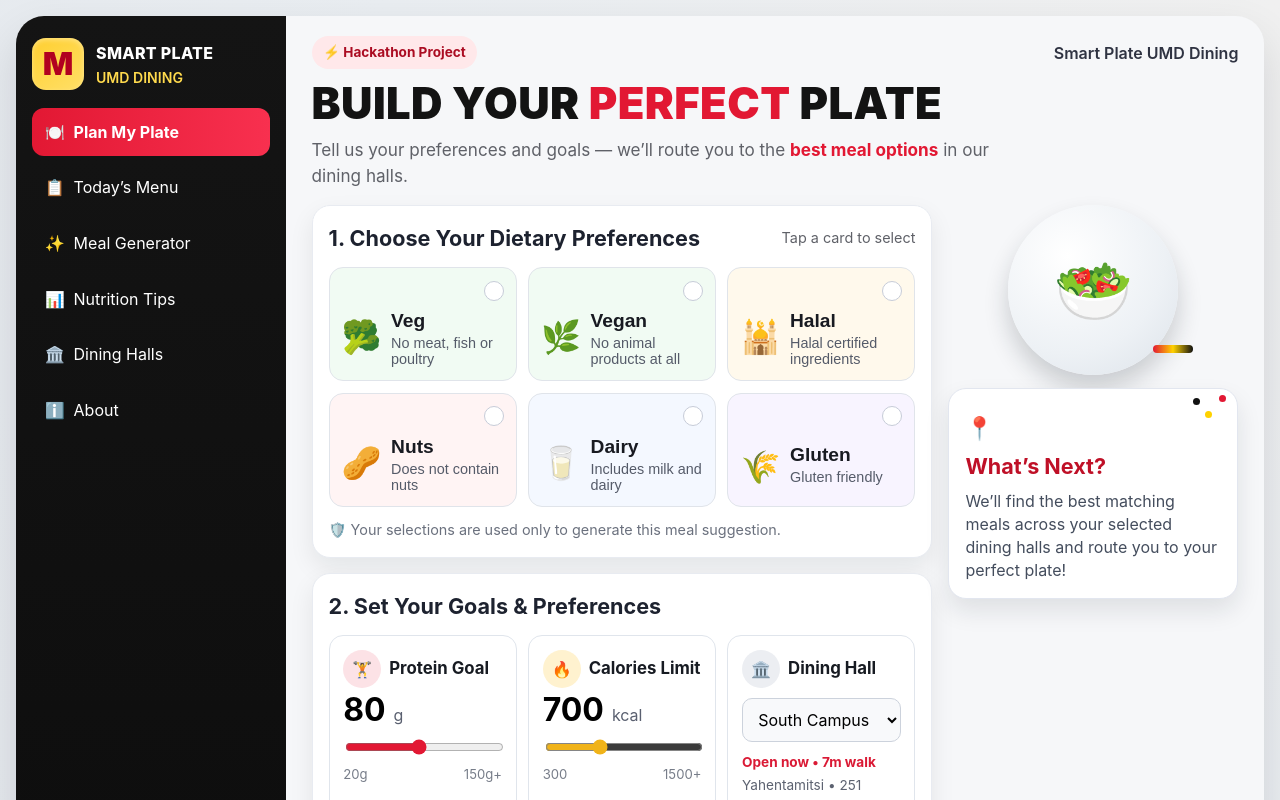
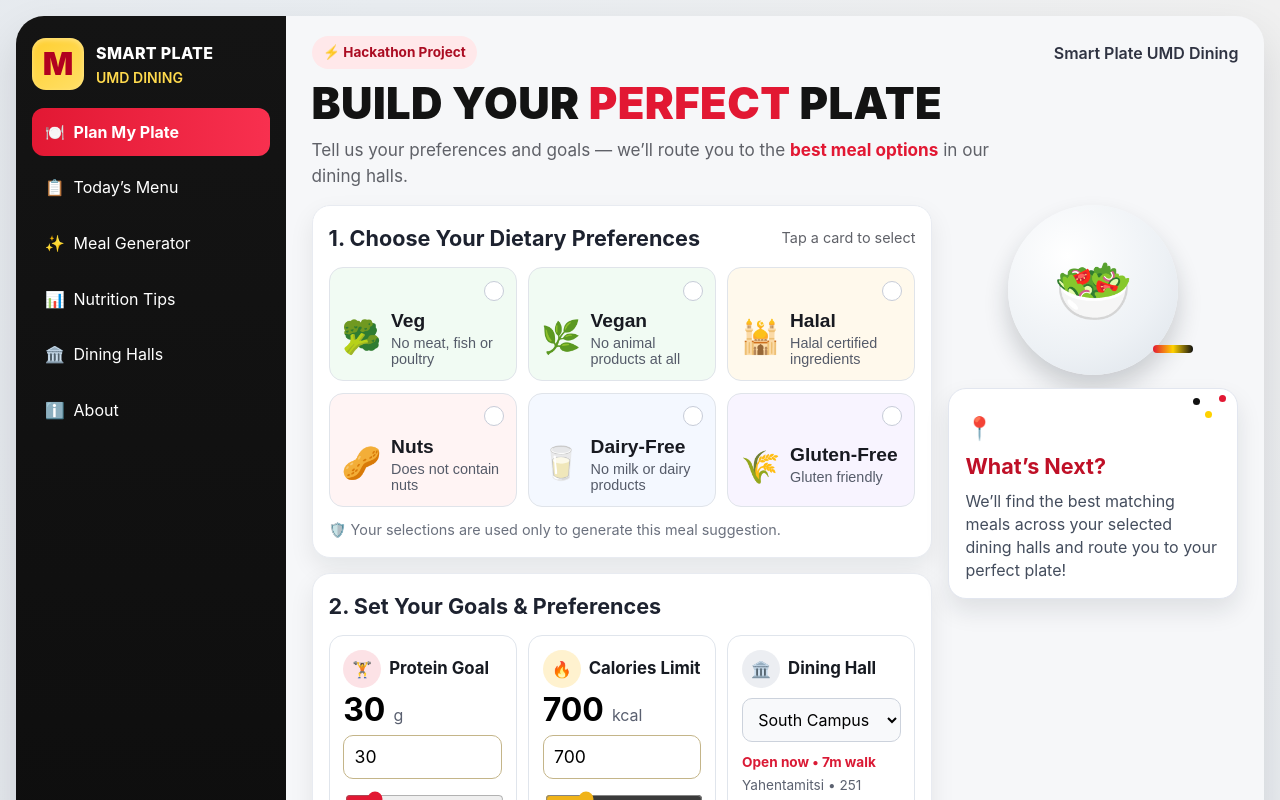
Before and after one commit to scsitara/bootcamp-hackathon, a React (Vite) app in the folder frontend/: page / in a window 1280 px wide. Shown: the top 800 px of the page. Built offline with nearby package versions, Linux system fonts and the light colour scheme.

Commit message:
Add form state management for user preferences

```diff
--- a/frontend/src/pages/SmartPlateInputPage.css
+++ b/frontend/src/pages/SmartPlateInputPage.css
@@ -461,13 +461,32 @@
   gap: 0.55rem;
 }
 
-.sp-error {
+/* Validation error shown below the form when fields are incomplete */
+.form-error {
   margin: 0;
   padding: 0.6rem 0.75rem;
   border-radius: 10px;
   border: 1px solid #ffccd3;
   background: #fff2f4;
   color: #9f1024;
+  font-weight: 600;
+}
+
+/* Small number input paired with the range slider */
+.sp-number-input {
+  width: 100%;
+  border: 1px solid #c4b589;
+  border-radius: 10px;
+  padding: 0.5rem 0.65rem;
+  font: inherit;
+  font-size: 1.1rem;
+  background: #ffffff;
+  margin-top: 0.5rem;
+}
+
+.sp-number-input:focus {
+  outline: 2px solid #e21833;
+  border-color: #e21833;
 }
 
 .sp-cta-btn {
--- a/frontend/src/pages/SmartPlateInputPage.jsx
+++ b/frontend/src/pages/SmartPlateInputPage.jsx
@@ -1,11 +1,9 @@
 import { useState } from 'react'
-import { useNavigate } from 'react-router-dom'
-import axios from 'axios'
 import './SmartPlateInputPage.css'
 
 const dietaryPreferenceCards = [
   {
-    key: 'veg',
+    key: 'vegetarian',
     title: 'Veg',
     description: 'No meat, fish or poultry',
     icon: '🥦',
@@ -26,22 +24,22 @@ const dietaryPreferenceCards = [
     tone: 'gold',
   },
   {
-    key: 'nut-free',
+    key: 'nutAllergy',
     title: 'Nuts',
     description: 'Does not contain nuts',
     icon: '🥜',
     tone: 'rose',
   },
   {
-    key: 'dairy',
-    title: 'Dairy',
-    description: 'Includes milk and dairy',
+    key: 'dairyFree',
+    title: 'Dairy-Free',
+    description: 'No milk or dairy products',
     icon: '🥛',
     tone: 'blue',
   },
   {
-    key: 'gluten',
-    title: 'Gluten',
+    key: 'glutenFree',
+    title: 'Gluten-Free',
     description: 'Gluten friendly',
     icon: '🌾',
     tone: 'lavender',
@@ -58,49 +56,80 @@ const sidebarNavItems = [
 ]
 
 function SmartPlateInputPage() {
-  const navigate = useNavigate()
+  // --- Commit 2: State management ---
+  const [restrictions, setRestrictions] = useState([])          // array of active dietary restriction keys
+  const [proteinTarget, setProteinTarget] = useState(30)        // protein goal in grams
+  const [caloriesLimit, setCaloriesLimit] = useState(700)       // calorie limit in kcal
+  const [diningHall, setDiningHall] = useState('South Campus Dining Hall') // selected dining hall
+  const [error, setError] = useState('')                        // validation error message
 
-  // Required state for the hackathon input flow.
-  const [restrictions, setRestrictions] = useState([])
-  const [proteinTarget, setProteinTarget] = useState(80)
-  const [caloriesLimit, setCaloriesLimit] = useState(700)
-  const [diningHall, setDiningHall] = useState('South Campus Dining Hall')
-  const [loading, setLoading] = useState(false)
-  const [error, setError] = useState('')
-
-  const toggleRestriction = (restrictionKey) => {
+  // Toggle a dietary restriction on or off.
+  // Uses functional setState so we always read the latest array.
+  const toggleRestriction = (restriction) => {
     setRestrictions((prev) =>
-      prev.includes(restrictionKey)
-        ? prev.filter((item) => item !== restrictionKey)
-        : [...prev, restrictionKey],
+      prev.includes(restriction)
+        ? prev.filter((item) => item !== restriction)  // remove if already selected
+        : [...prev, restriction],                       // add if not yet selected
     )
   }
 
-  const handleCreatePlate = async (event) => {
-    event.preventDefault()
+  // Update proteinTarget; clamps value between 0 and 200.
+  const handleProteinChange = (event) => {
+    const value = Math.min(200, Math.max(0, Number(event.target.value)))
+    setProteinTarget(value)
+    if (value > 0) setError('')  // clear error when user enters a valid value
+  }
 
-    const payload = {
-      diningHall,
-      restrictions,
+  // Update caloriesLimit; clamps value between 0 and 3000.
+  const handleCaloriesChange = (event) => {
+    const value = Math.min(3000, Math.max(0, Number(event.target.value)))
+    setCaloriesLimit(value)
+    if (value > 0) setError('')  // clear error when user enters a valid value
+  }
+
+  // Update the selected dining hall.
+  const handleDiningHallChange = (event) => {
+    setDiningHall(event.target.value)
+    if (event.target.value) setError('')  // clear error when a hall is chosen
+  }
+
+  // Build the payload object that will be sent to the backend in Commit 3.
+  const buildMealRequestPayload = () => ({
+    diningHall,
+    restrictions,
+    goals: {
       proteinTarget,
       caloriesLimit,
+    },
+  })
+
+  // Validate form before preparing the payload.
+  // Returns true if all fields are valid, false and sets an error message otherwise.
+  const validateForm = () => {
+    if (!diningHall) {
+      setError('Please select a dining hall.')
+      return false
     }
+    if (proteinTarget <= 0) {
+      setError('Protein target must be greater than 0.')
+      return false
+    }
+    if (caloriesLimit <= 0) {
+      setError('Calorie limit must be greater than 0.')
+      return false
+    }
+    return true
+  }
 
-    setError('')
-    setLoading(true)
+  // Handle form submit — Commit 2 only logs the payload.
+  // Backend call will be wired in Commit 3.
+  const handleCreatePlate = (event) => {
+    event.preventDefault()  // prevent page reload
 
-    try {
-      const response = await axios.post('http://localhost:8000/generate-meal', payload)
-      const data = response.data
+    if (!validateForm()) return  // stop if validation fails
 
-      // Route to results page with backend response + original user preferences.
-      navigate('/results', { state: { meal: data, preferences: payload } })
-    } catch (requestError) {
-      setError('We could not generate a plate right now. Please try again in a moment.')
-      console.error('Failed to generate meal:', requestError)
-    } finally {
-      setLoading(false)
-    }
+    const payload = buildMealRequestPayload()
+    console.log('Prepared payload for backend:', payload)  // Commit 3 will POST this
   }
 
   return (
@@ -207,17 +236,26 @@ function SmartPlateInputPage() {
                       <span>g</span>
                     </div>
                     <input
+                      type="number"
+                      value={proteinTarget}
+                      min="0"
+                      max="200"
+                      onChange={handleProteinChange}
+                      aria-label="Protein target in grams"
+                      className="sp-number-input"
+                    />
+                    <input
                       type="range"
-                      min="20"
-                      max="150"
+                      min="0"
+                      max="200"
                       value={proteinTarget}
-                      onChange={(event) => setProteinTarget(Number(event.target.value))}
-                      aria-label="Protein target in grams"
+                      onChange={handleProteinChange}
+                      aria-label="Protein target slider"
                       className="sp-slider protein"
                     />
                     <div className="sp-goal-scale">
-                      <span>20g</span>
-                      <span>150g+</span>
+                      <span>0g</span>
+                      <span>200g</span>
                     </div>
                   </article>
 
@@ -233,17 +271,26 @@ function SmartPlateInputPage() {
                       <span>kcal</span>
                     </div>
                     <input
+                      type="number"
+                      value={caloriesLimit}
+                      min="0"
+                      max="3000"
+                      onChange={handleCaloriesChange}
+                      aria-label="Calories limit in kcal"
+                      className="sp-number-input"
+                    />
+                    <input
                       type="range"
-                      min="300"
-                      max="1500"
+                      min="0"
+                      max="3000"
                       value={caloriesLimit}
-                      onChange={(event) => setCaloriesLimit(Number(event.target.value))}
-                      aria-label="Calories limit in kcal"
+                      onChange={handleCaloriesChange}
+                      aria-label="Calories limit slider"
                       className="sp-slider calories"
                     />
                     <div className="sp-goal-scale">
-                      <span>300</span>
-                      <span>1500+</span>
+                      <span>0</span>
+                      <span>3000</span>
                     </div>
                   </article>
 
@@ -259,7 +306,7 @@ function SmartPlateInputPage() {
                       <select
                         id="diningHall"
                         value={diningHall}
-                        onChange={(event) => setDiningHall(event.target.value)}
+                        onChange={handleDiningHallChange}
                       >
                         <option value="South Campus Dining Hall">South Campus Dining Hall</option>
                         <option value="Yahentamitsi">Yahentamitsi</option>
@@ -273,12 +320,13 @@ function SmartPlateInputPage() {
               </section>
 
               <section className="sp-cta-wrap">
-                {error ? <p className="sp-error">{error}</p> : null}
+                {/* Show validation error message if form is invalid */}
+                {error ? <p className="form-error">{error}</p> : null}
 
-                <button type="submit" className="sp-cta-btn" disabled={loading}>
+                <button type="submit" className="sp-cta-btn">
                   <span className="sp-cta-left">
                     <span className="sp-m-badge">M</span>
-                    <span>{loading ? 'CREATING YOUR PLATE...' : 'CREATE MY PLATE'}</span>
+                    <span>CREATE MY PLATE</span>
                   </span>
                   <span aria-hidden="true">→</span>
                 </button>
```
